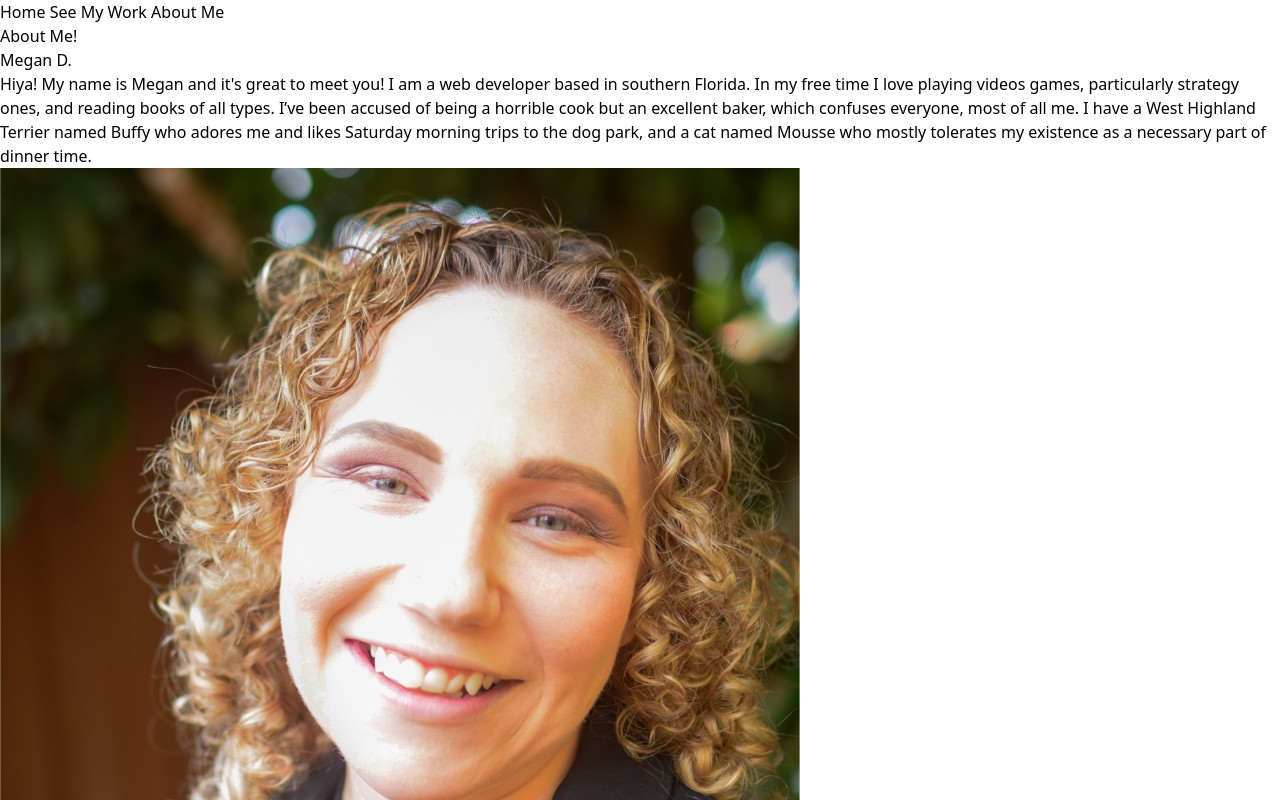
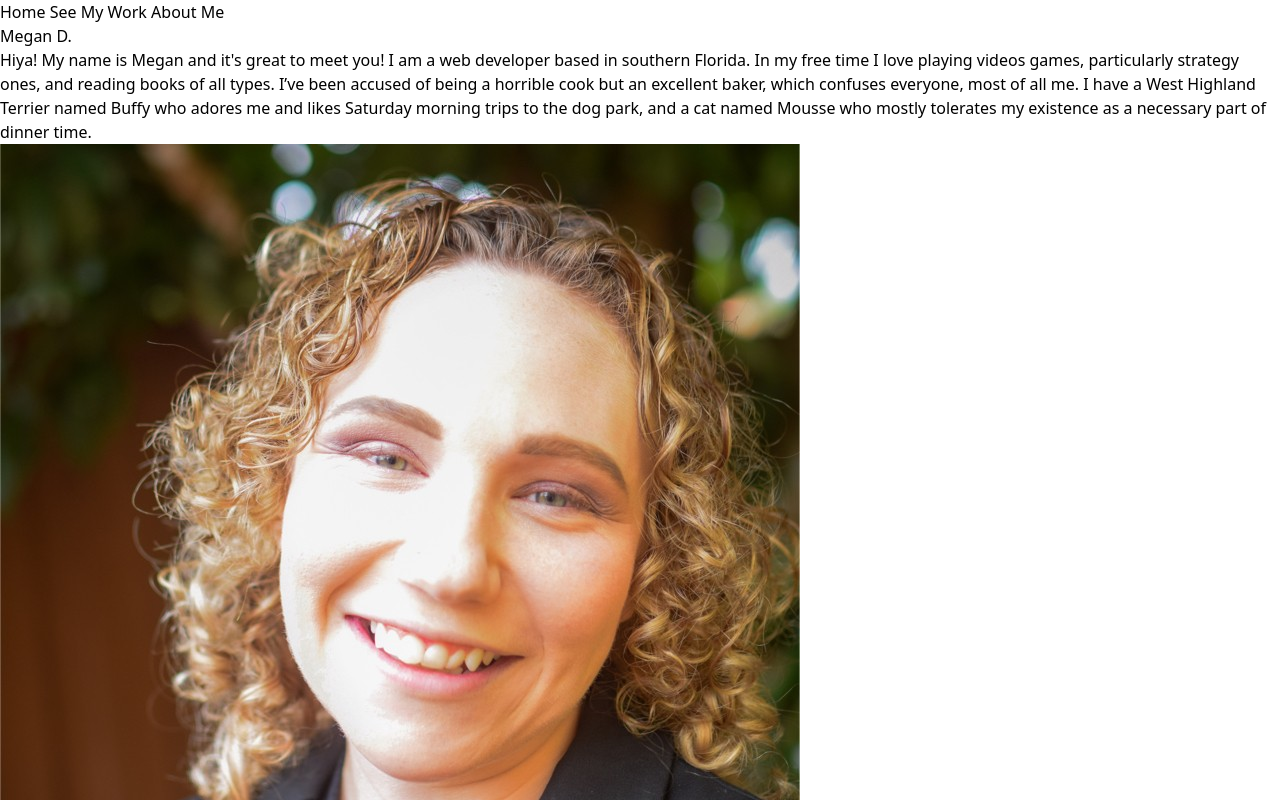
Before and after one commit to megrde93/MegansPortfolio, a React (Create React App) app: page /AboutMe in a window 1280 px wide. Shown: the top 800 px of the page. Built offline with nearby package versions, Linux system fonts and the light colour scheme.

Commit message:
project page

```diff
--- a/src/components/AboutMe.js
+++ b/src/components/AboutMe.js
@@ -4,7 +4,6 @@ import Megan from "../images/Megan.jpg";
 const AboutMe = () => {
   return (
     <div>
-      <h1> About Me! </h1>
       <h1>Megan D.</h1>
       <h2>
         Hiya! My name is Megan and it's great to meet you! I am a web developer
```
Also changed, not shown: 1 other file (tests, documents, lock files or other folders).
